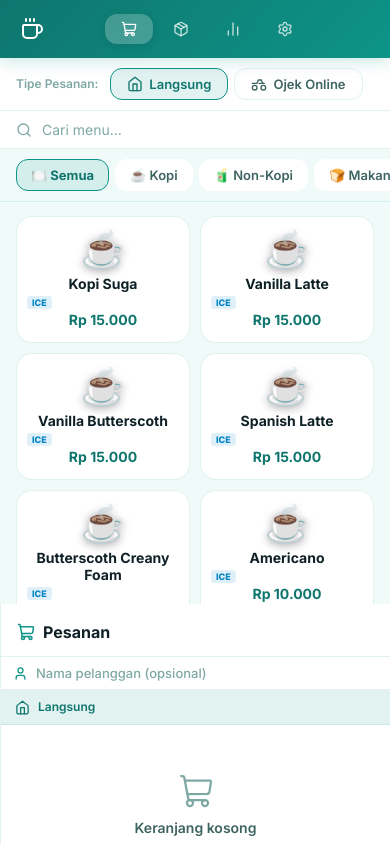
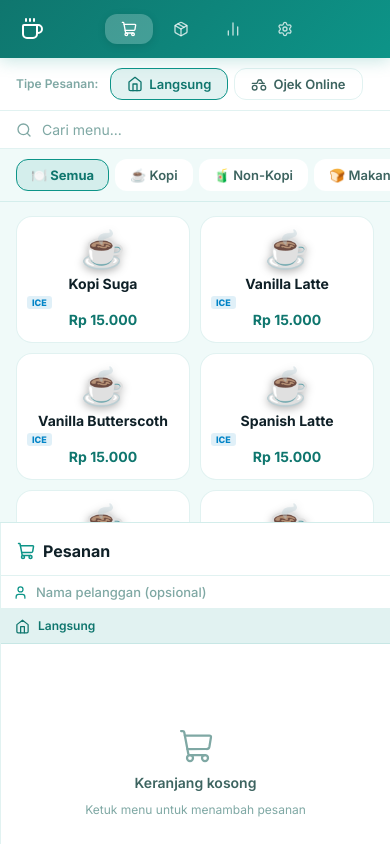
Before and after one commit to Joko25/naqano_pos, a React (Vite) app: page / in a window 390 px wide. Built offline with nearby package versions, Linux system fonts and the light colour scheme.

Commit message:
fix: responsive layout for mobile cart and improved contrast

```diff
--- a/src/App.css
+++ b/src/App.css
@@ -135,7 +135,8 @@
 }
 
 @media (max-width: 600px) {
-  .pos-layout { flex-direction: column; }
-  .pos-right { width: 100%; height: 240px; }
+  .pos-layout { flex-direction: column; overflow-y: auto; }
+  .pos-left { flex: none; height: 55vh; min-height: 400px; }
+  .pos-right { width: 100%; flex: 1; min-height: 380px; border-top: 1px solid var(--border); }
   .nav-btn span:last-child { display: none; }
 }
```
